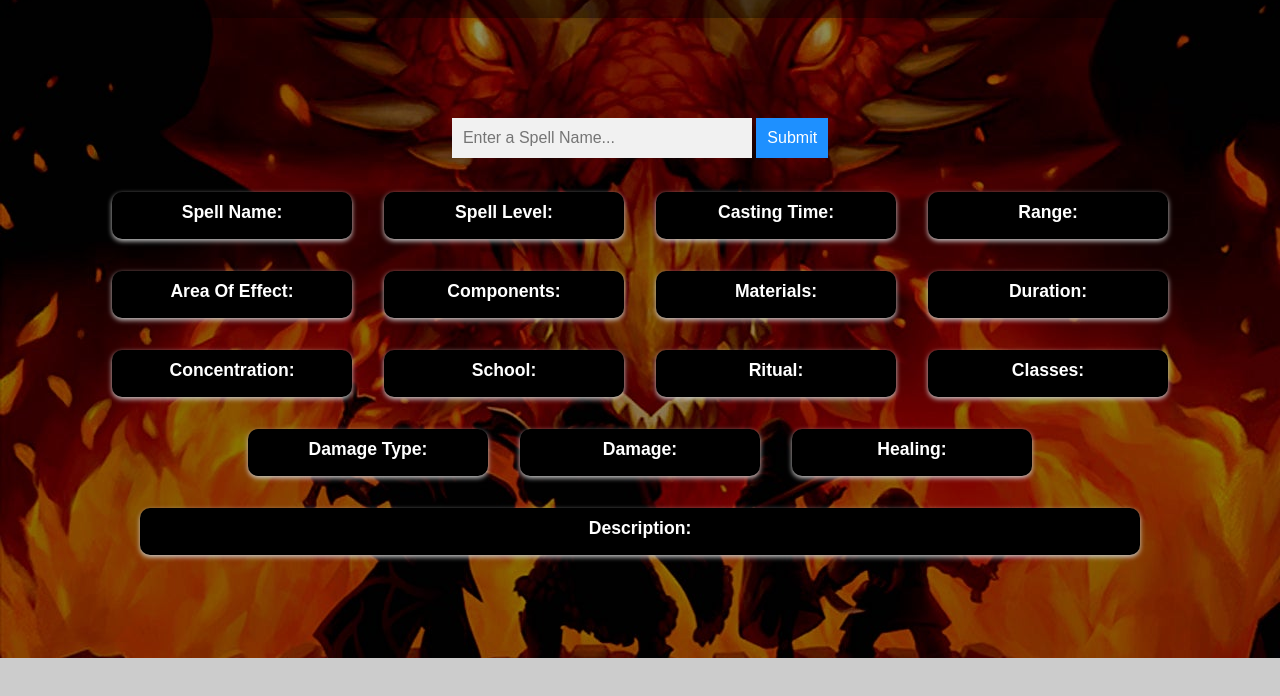
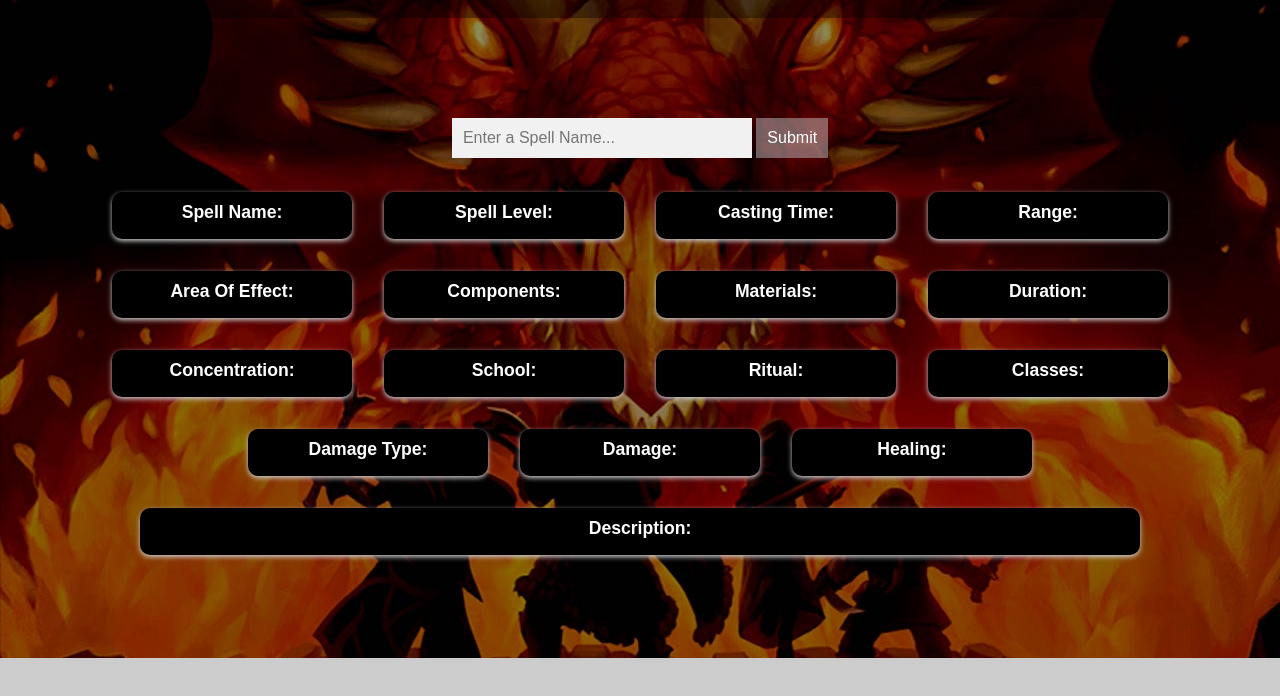
Before and after one commit to Kmac1027/player, a plain HTML site: page index.html in a window 1280 px wide. Shown: the part 62-758 px from the top of the page. Drawn offline with Linux system fonts and the light colour scheme; no server answers.

Commit message:
changed color of buttons

```diff
--- a/styles/style.css
+++ b/styles/style.css
@@ -62,7 +62,8 @@ input[type=text] {
   width: 100%;
 }
 input[type=submit], button {
-  background-color: DodgerBlue;
+  /* background-color: DodgerBlue; */
+  background-color: rgba(192, 192, 192, 0.493);
   color: #fff;
 }
 .autocomplete-items {
```
